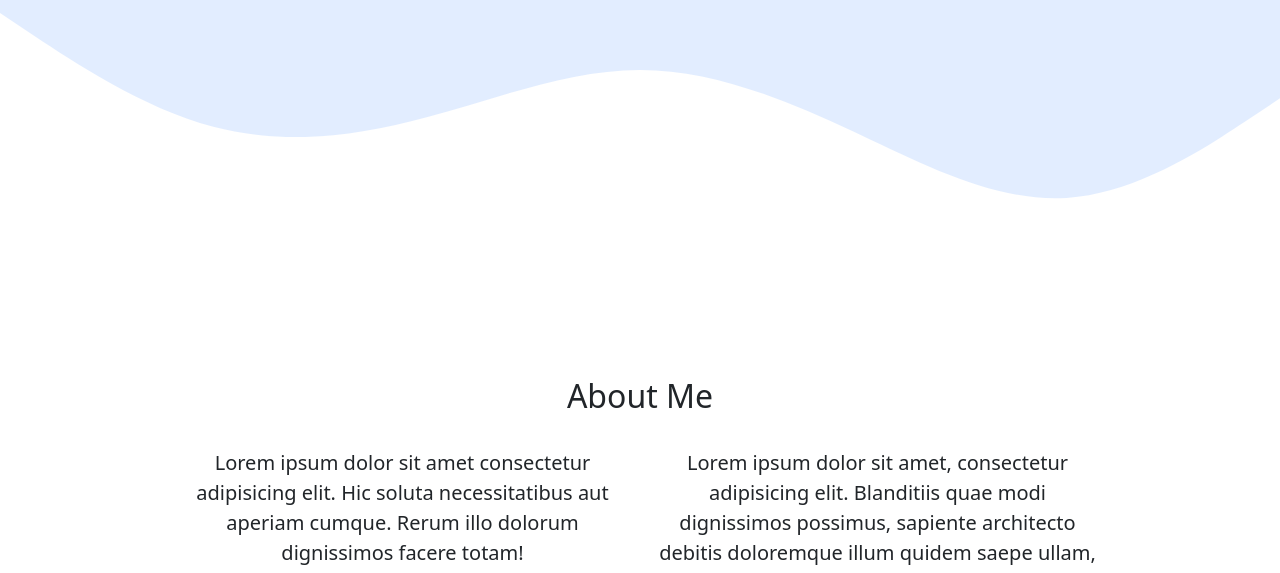
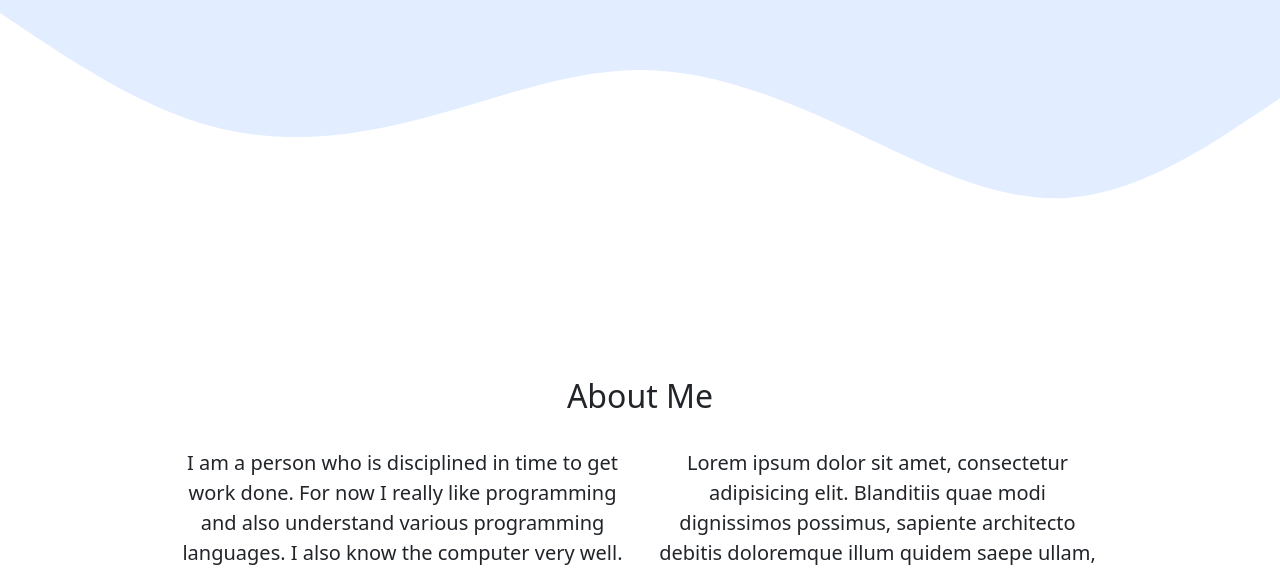
Before and after one commit to fanotonalase/fanotonalase.github.io, a plain HTML site: page index.html in a window 1280 px wide. Shown: the part 373-946 px from the top of the page. Drawn offline with nearby package versions, Linux system fonts and the light colour scheme.

Commit message:
menambah about

```diff
--- a/index.html
+++ b/index.html
@@ -67,7 +67,7 @@
         </div>
         <div class="row justify-content-center fs-5 text-center">
           <div class="col-md-5 mb-3">
-            <p>Lorem ipsum dolor sit amet consectetur adipisicing elit. Hic soluta necessitatibus aut aperiam cumque. Rerum illo dolorum dignissimos facere totam!</p>
+            <p>I am a person who is disciplined in time to get work done. For now I really like programming and also understand various programming languages. I also know the computer very well.</p>
           </div>
           <div class="col-md-5 mb-3">
             <p>Lorem ipsum dolor sit amet, consectetur adipisicing elit. Blanditiis quae modi dignissimos possimus, sapiente architecto debitis doloremque illum quidem saepe ullam, doloribus excepturi eius porro?</p>
```
